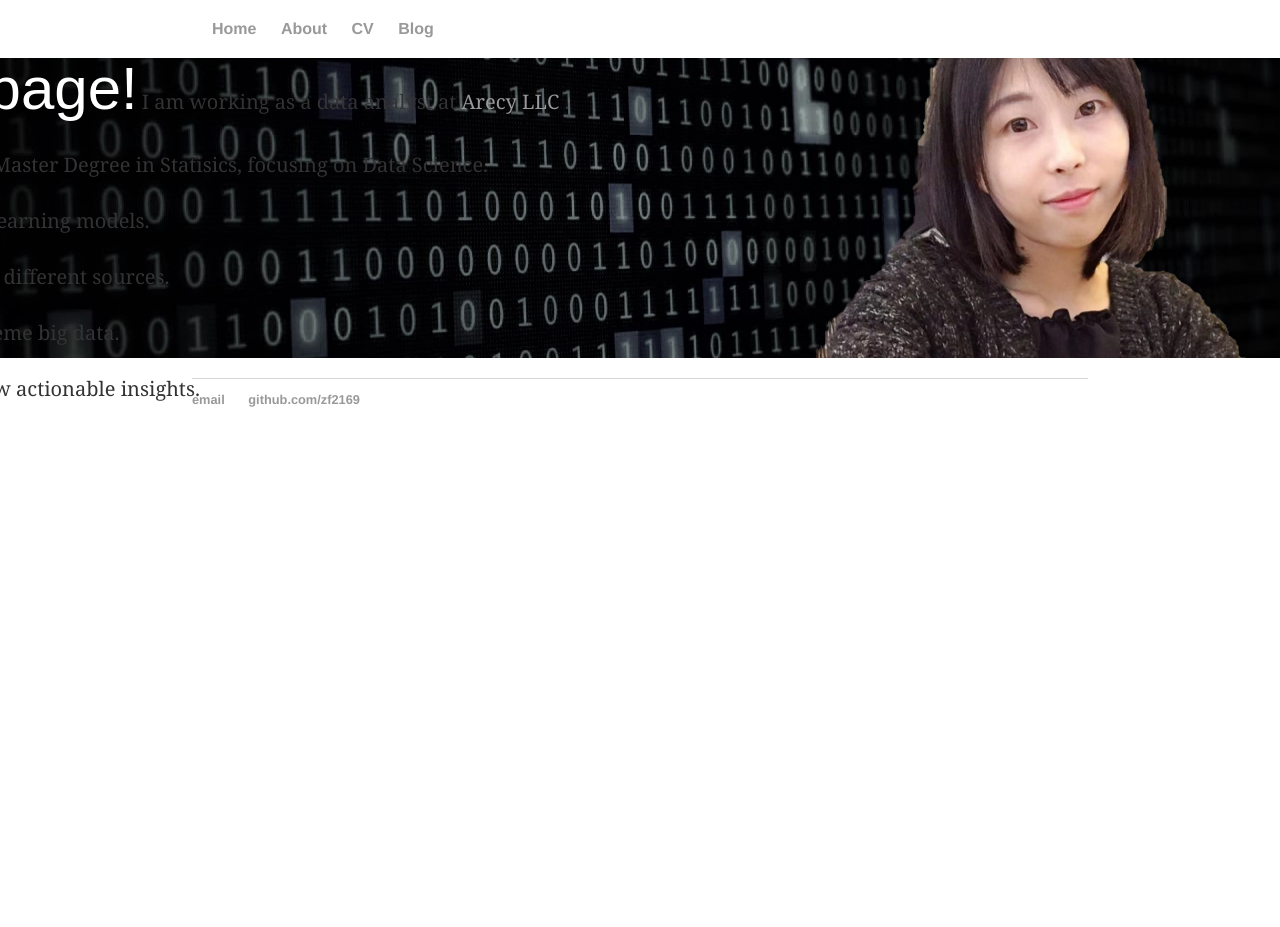
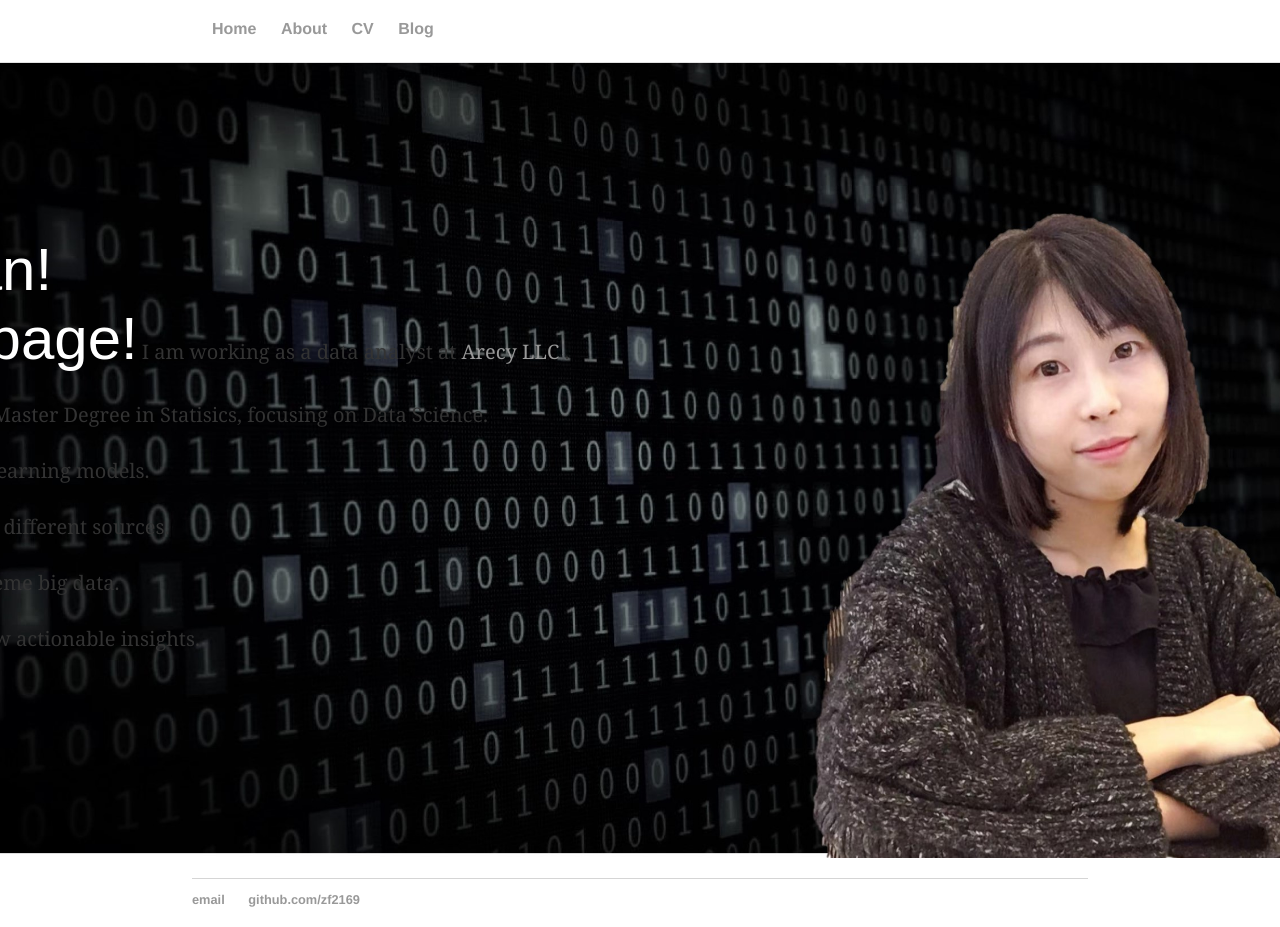
Before and after one commit to zf2169/zf2169.github.io, a Jekyll site: the page built from index.html, in a window 1280 px wide. Built offline with Jekyll 4.4.1, drawn with Linux system fonts in a browser that asks for light colours; before the commit the page ends 900 px from its top, so only the background shows below that.

Commit message:
Update main.css

```diff
--- a/css/main.css
+++ b/css/main.css
@@ -7,7 +7,7 @@ background { margin: 10px auto; }
 .home-image {
     background-image: url("/img/main_page.jpg");
     background-color: #cccccc;
-    height: 300px;
+    height: 800px;
     background-position: center;
     background-repeat: no-repeat;
     background-size: cover;
```
